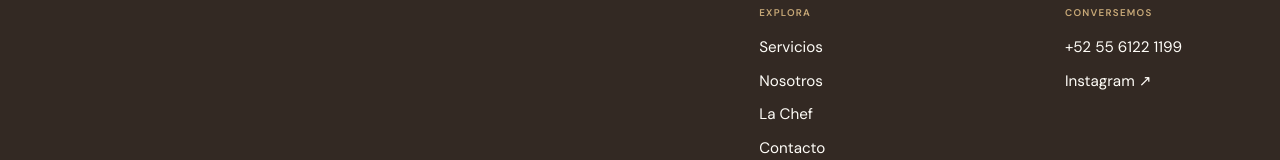
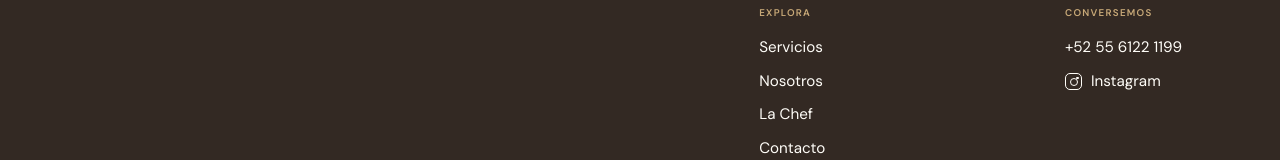
Before and after one commit to aleksvcr/catering-by-chef-perez, a Next.js app: page / in a window 1280 px wide. Shown: the part 6866-7026 px from the top of the page. Built offline with nearby package versions, Linux system fonts and the light colour scheme.

Commit message:
Add Instagram icon to footer

```diff
--- a/app/globals.css
+++ b/app/globals.css
@@ -154,6 +154,10 @@ p { text-wrap: pretty; }
 .footer-links > div { min-width: 165px; display: flex; flex-direction: column; gap: 10px; }
 .footer-links span { margin-bottom: 6px; color: var(--sand); font-size: .61rem; font-weight: 600; letter-spacing: .13em; text-transform: uppercase; }
 .footer-links a { font-size: .95rem; }
+.footer-links .instagram-link { display: inline-flex; align-items: center; gap: 9px; }
+.instagram-icon { position: relative; width: 17px; height: 17px; flex: 0 0 17px; border: 1.4px solid currentColor; border-radius: 5px; }
+.instagram-icon::before { content: ""; position: absolute; inset: 3.5px; border: 1.35px solid currentColor; border-radius: 50%; }
+.instagram-icon::after { content: ""; position: absolute; top: 2.5px; right: 2.5px; width: 2.2px; height: 2.2px; border-radius: 50%; background: currentColor; }
 .footer-bottom { display: flex; justify-content: space-between; gap: 20px; padding-top: 21px; border-top: 1px solid rgba(255,255,255,.17); color: rgba(255,255,255,.48); font-size: .59rem; letter-spacing: .1em; text-transform: uppercase; }
 
 /* Contact */
--- a/app/site-components.tsx
+++ b/app/site-components.tsx
@@ -206,7 +206,10 @@ export function Footer() {
         <div>
           <span>Conversemos</span>
           <a href={`tel:${phoneDial}`}>{phoneDisplay}</a>
-          <a href={instagram} target="_blank" rel="noreferrer">Instagram ↗</a>
+          <a className="instagram-link" href={instagram} target="_blank" rel="noreferrer">
+            <i className="instagram-icon" aria-hidden="true" />
+            Instagram
+          </a>
         </div>
       </div>
       <div className="footer-bottom section-wrap">
```
Also changed, not shown: 1 other file (tests, documents, lock files or other folders).
